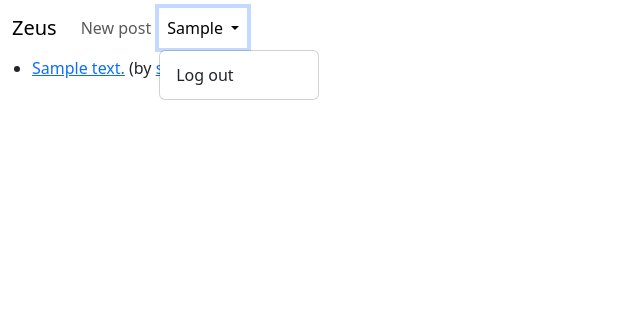
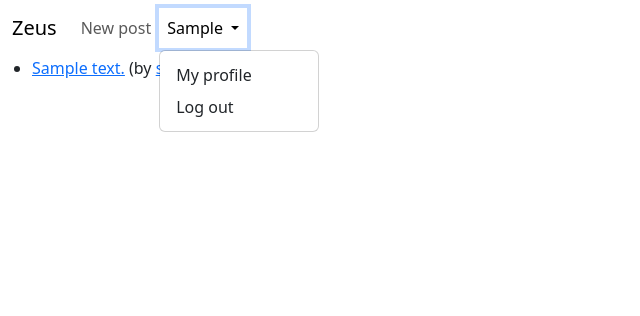
Before and after one commit to atbu/zeus, a Django app: template browse/templates/browse/index.html in a window 1280 px wide, after a click that opens the changed part. Shown: the top 316 px of the page, without its empty margins (0-640 px from the left). Run offline with Django 3.2, Linux system fonts and the light colour scheme; the template is opened without the code that fills it: most values are stand-ins (such as "Sample title", 1, 10 or a date in 2020).

Commit message:
Add 'my profile' link to user dropdown when logged in

```diff
--- a/browse/templates/base_generic.html
+++ b/browse/templates/base_generic.html
@@ -26,6 +26,7 @@
                   {{ logged_in_as }}
                 </a>
                 <ul class="dropdown-menu">
+                  <li><a class="dropdown-item" href="{% url 'user_detail' logged_in_as %}">My profile</a></li>
                   <li><a class="dropdown-item" href="{% url 'logout' %}">Log out</a></li>
                 </ul>
               </li>
```
